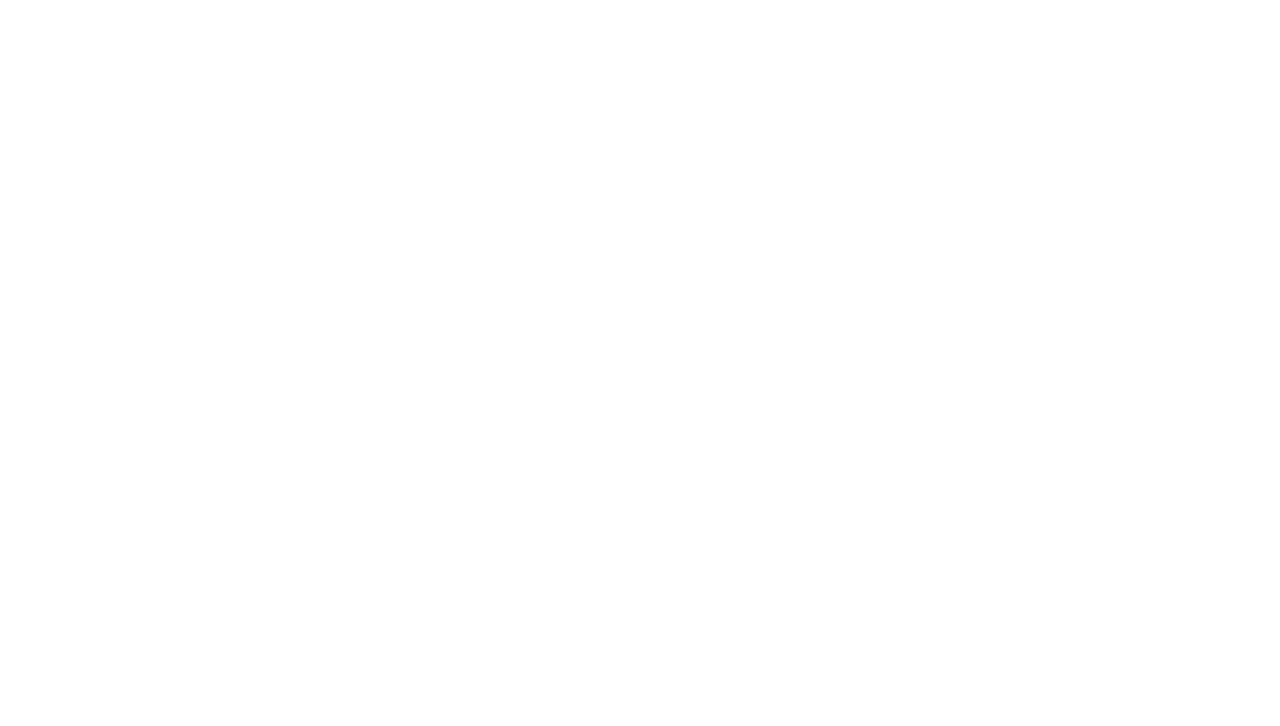
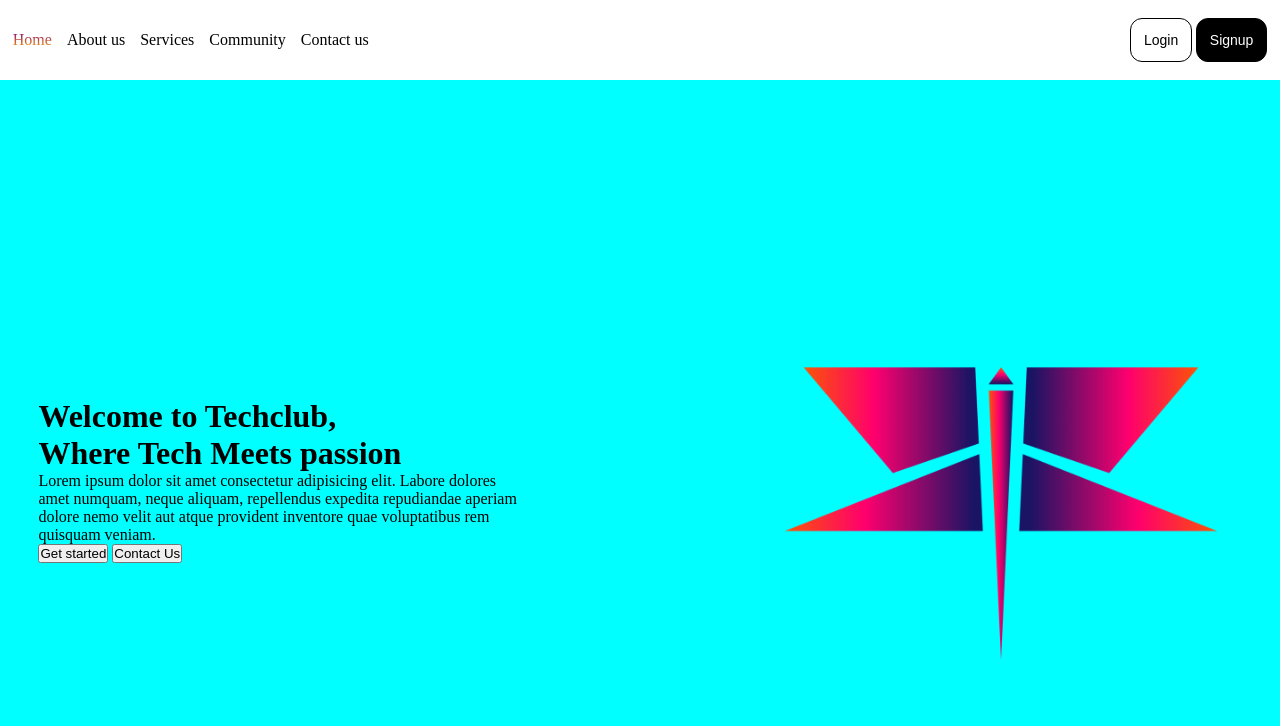
Before and after one commit to Zahabiya-Tawawala/Dragonfly-TechClub, a plain HTML site: page index.html in a window 1280 px wide. Drawn offline with Linux system fonts and the light colour scheme.

Commit message:
pages added

```diff
--- a/index.css
+++ b/index.css
@@ -0,0 +1,93 @@
+*{
+    padding: 0;
+    margin: 0;
+    box-sizing: border-box;
+}
+/* ----------Navbar-container---------- */
+.navbar-container{
+    width: 100%;
+    padding: 1vw;
+    height: 80px;
+    display: flex;
+    justify-content: space-between;
+    align-items: center;
+    background-color: #ffffff;
+
+}
+
+/* -------------navbar-links---------- */
+.nav-links{
+    display: flex;
+    justify-content: space-evenly;
+    align-items: center;
+    list-style: none;
+    gap: 15px;
+}
+.nav-links li a{
+    text-decoration: none;
+    font-size: 15px;
+}
+/* -------login-signup-btn------------ */
+
+.login_signup-btn .login-btn{
+    padding: 1vw;
+    background-color:transparent;
+    border: 1px solid black;
+    border-radius: 12px;
+}
+.login_signup-btn .signup-btn{
+    padding: 1vw;
+    background-color:black;
+
+    border: 1px solid black;
+    border-radius: 12px;
+}
+
+.login-btn a{
+    text-decoration: none;
+    font-size: 14px;
+    color: black;
+}
+.signup-btn a{
+    text-decoration: none;
+    font-size: 14px;
+    color: white;
+}
+
+/* -------------active-home-link------------ */
+#active{
+    background: -webkit-linear-gradient(purple, orange);
+    background-clip: text;
+    -webkit-text-fill-color: transparent;
+}
+/* -------------Open-close-menu------------- */
+.navbar-container .fa-solid{
+    display: none;
+    position: relative;
+}
+
+/* -------------------page1----------------- */
+.page1{
+    min-height: 100vh;
+    width: 100%;
+    background-color: aqua;
+    display: flex;
+    justify-content: space-between;
+    align-items: center;
+    padding: 3vw;
+}
+.page1 .left-col{
+    flex-basis: 40%;
+}
+/* ----------------Right-Col----------------------- */
+.right-col{
+    flex-basis: 40%;
+}
+.right-col h1 {
+    font-size: 60px;
+}
+.right-col img{
+    height: 100%;
+    width: 100%;
+    object-fit: cover;
+}
--- a/index.html
+++ b/index.html
@@ -5,7 +5,52 @@
     <meta name="viewport" content="width=device-width, initial-scale=1.0" />
     <title>Dragonfly|Tech Club</title>
     <link rel="stylesheet" href="index.css" />
+    <link
+      rel="stylesheet"
+      href="https://cdnjs.cloudflare.com/ajax/libs/font-awesome/6.5.1/css/all.min.css"
+    />
   </head>
-  <body></body>
+  <body>
+    <div class="container">
+      <header>
+        <nav class="navbar-container">
+          <ul class="nav-links" id="sidemenu">
+            <li id="active">Home</li>
+            <li>About us</li>
+            <li>Services</li>
+            <li>Community</li>
+            <li>Contact us</li>
+            <i class="fa-solid fa-xmark" onclick="closemenu()"></i>
+          </ul>
+          <i class="fa-solid fa-bars" onclick="openmenu()"></i>
+          <div class="login_signup-btn">
+            <button class="login-btn"><a href="#">Login</a></button>
+            <button class="signup-btn"><a href="#">Signup</a></button>
+          </div>
+        </nav>
+      </header>
+      <div class="page1">
+        <div class="left-col">
+          <h1 class="hero-text">
+            Welcome to Techclub, <br />
+            Where Tech Meets passion
+          </h1>
+          <p>
+            Lorem ipsum dolor sit amet consectetur adipisicing elit. Labore
+            dolores amet numquam, neque aliquam, repellendus expedita
+            repudiandae aperiam dolore nemo velit aut atque provident inventore
+            quae voluptatibus rem quisquam veniam.
+          </p>
+          <div class="btn">
+            <button class="get_started-btn">Get started</button>
+            <button class="contact_us-btn">Contact Us</button>
+          </div>
+        </div>
+        <div class="right-col">
+          <img src="./Assets/Adobe_Express_20240115_1717320_1.png" alt="" />
+        </div>
+      </div>
+    </div>
+  </body>
   <script src="index.js"></script>
 </html>
```
Also changed, not shown: index.js (+9 -0 lines), Assets/Adobe_Express_20240115_1717320_1.png (added).
